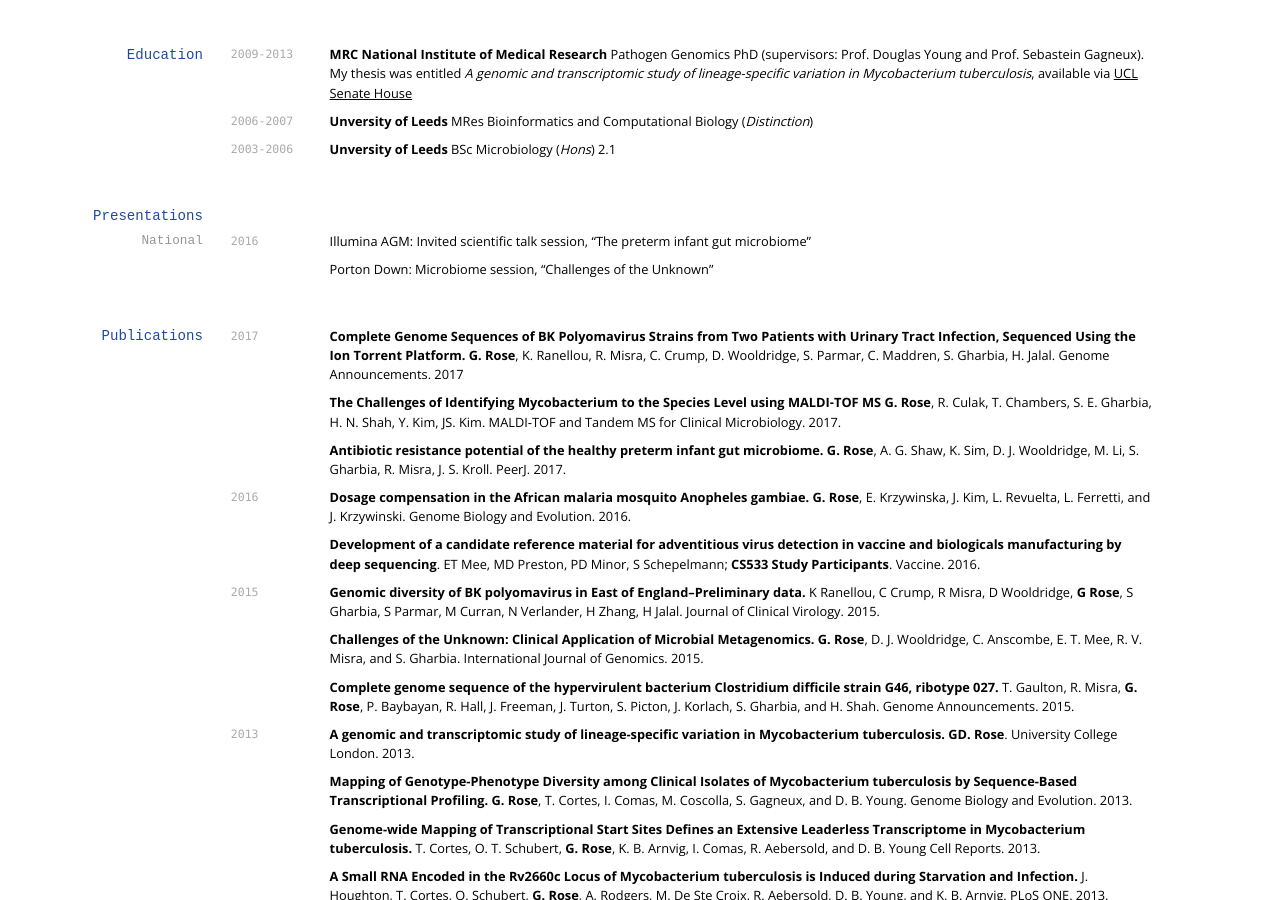
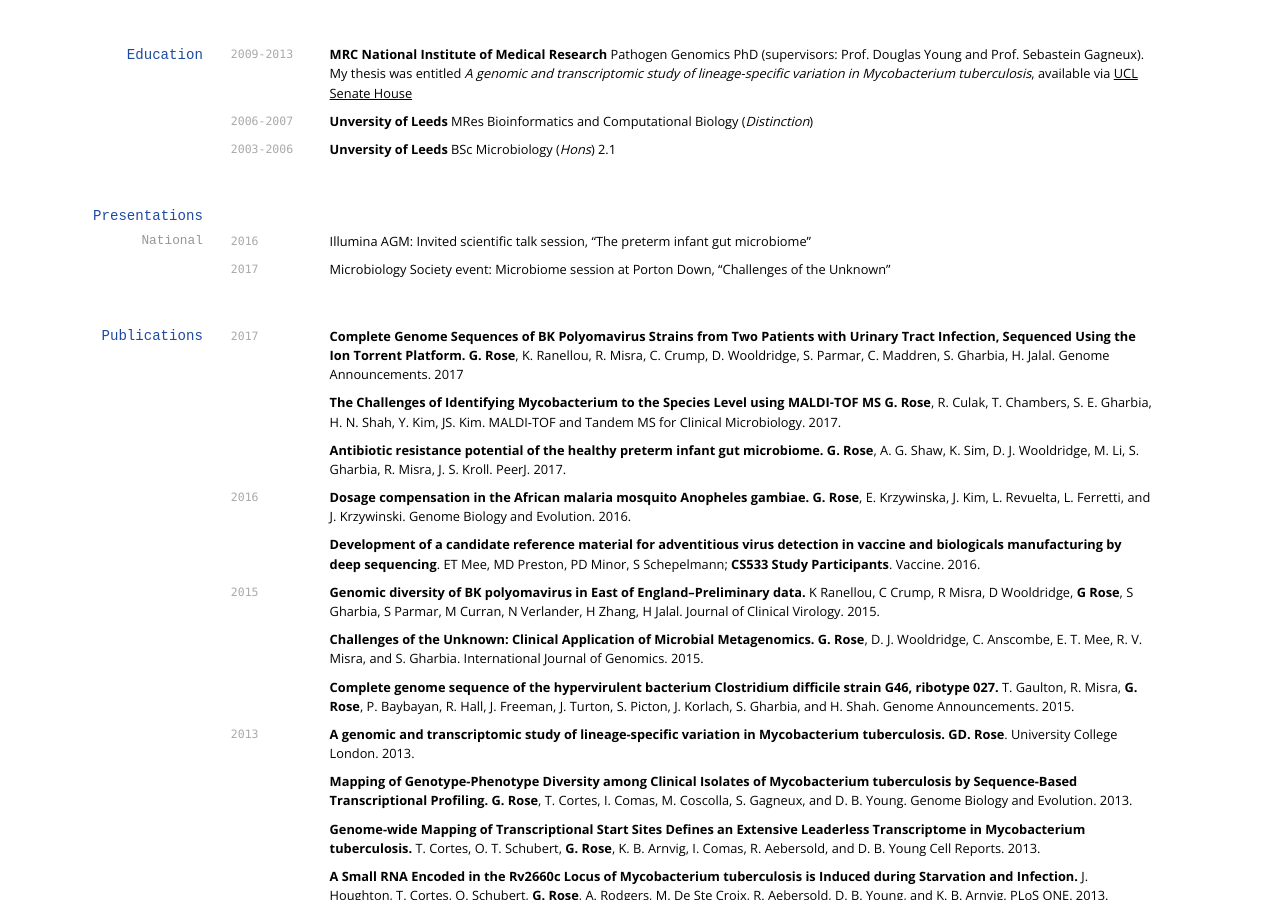
Before and after one commit to byronmews/cv, a Jekyll site: the page built from index.md, in a window 1280 px wide and 900 px high, scrolled down 598 px. Built offline with Jekyll 4.4.1, drawn with Linux system fonts in a browser that asks for light colours; nearby versions of some CDN libraries; some web fonts are replaced.

Commit message:
Update index.md

```diff
--- a/index.md
+++ b/index.md
@@ -60,7 +60,8 @@ __Unversity of Leeds__ BSc Microbiology (_Hons_) 2.1
 `2016`
 Illumina AGM: Invited scientific talk session, "The preterm infant gut microbiome"
 
-Porton Down: Microbiome session, "Challenges of the Unknown"
+`2017`
+Microbiology Society event: Microbiome session at Porton Down, "Challenges of the Unknown"
 
 
 
```
